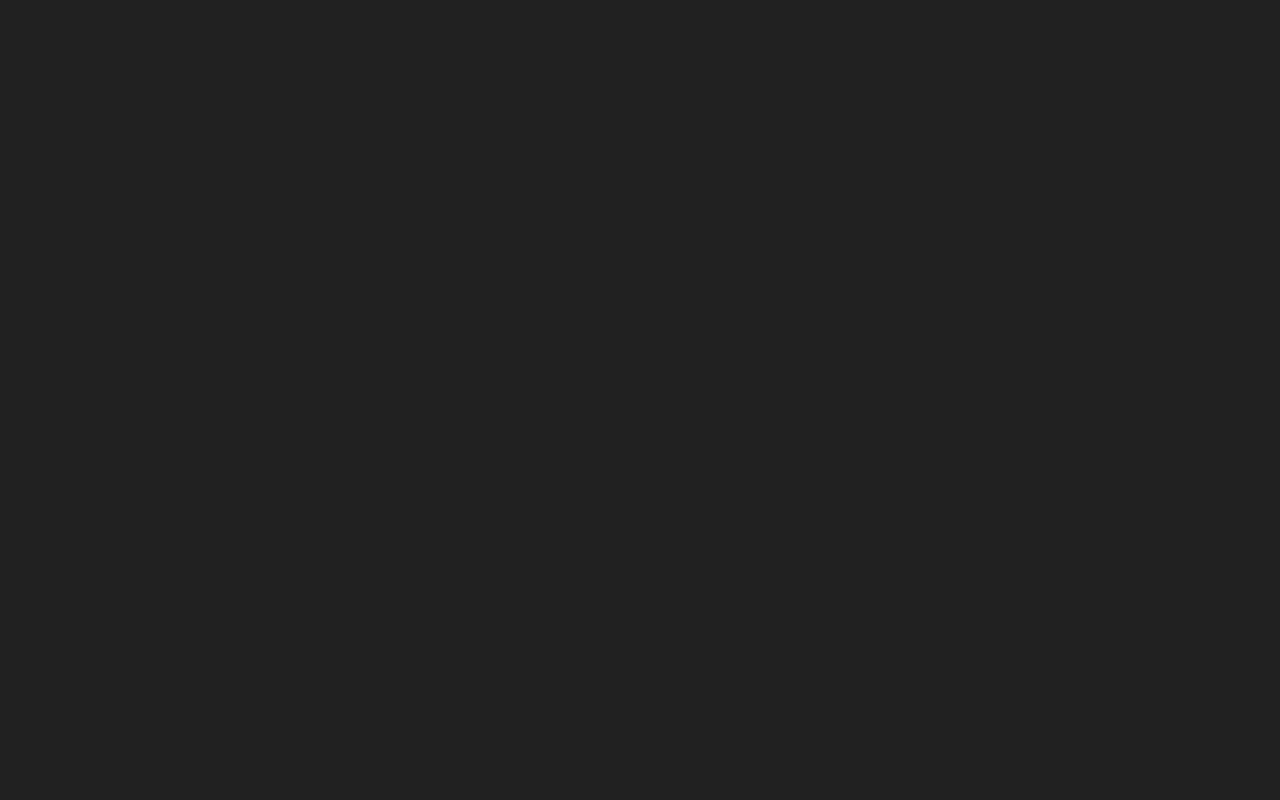
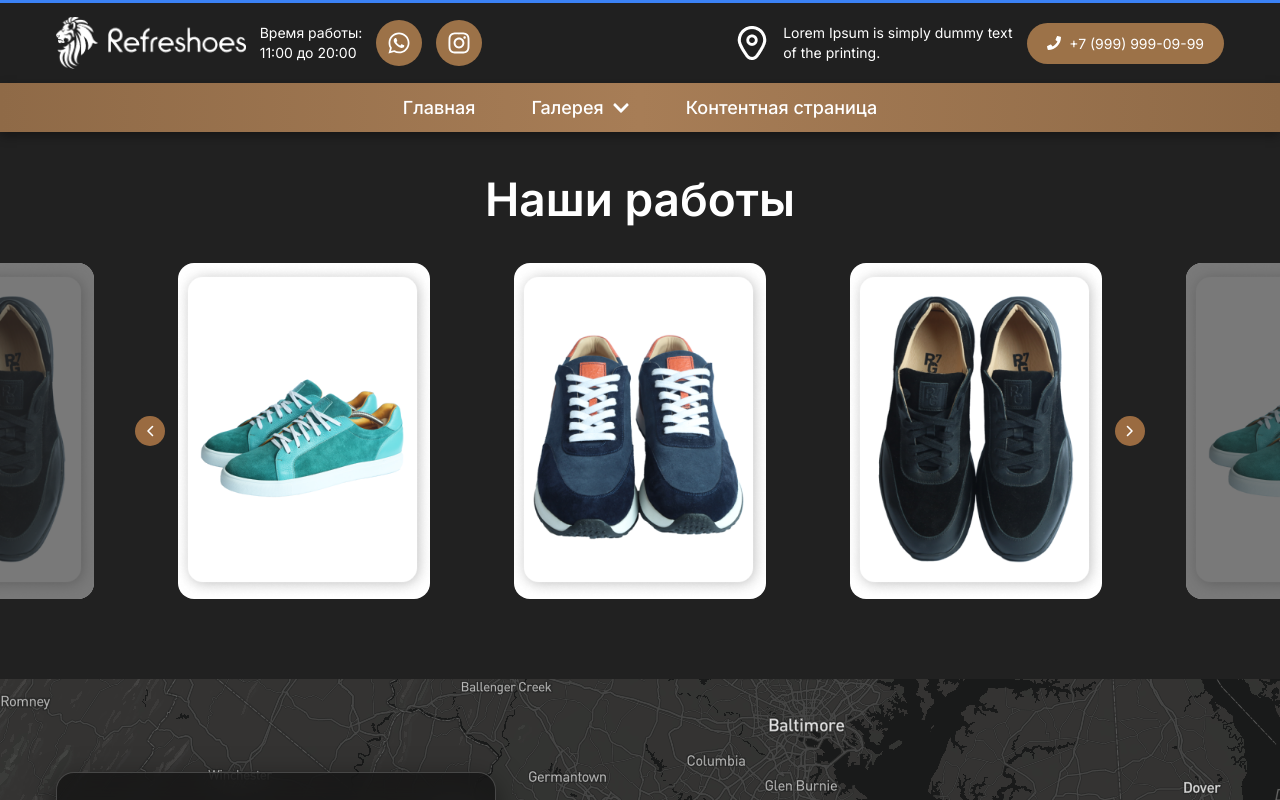
Before and after one commit to dilshodmahmaraimov22-ux/Shoes, a React (Vite) app: page /About in a window 1280 px wide. Before the commit this address had no page. Shown: the top 800 px of the page. Built offline with nearby package versions, Linux system fonts and the light colour scheme.

Commit message:
swipe2 qoshdim

```diff
--- a/src/App.jsx
+++ b/src/App.jsx
@@ -4,6 +4,7 @@ import Layout from './Components/Layout/Layout'
 import Rasm from './Pages/Rasm/Rasm'
 import Video from './Pages/Video/Video'
 import Home from './Pages/Home/Home'
+import About from './Pages/About/About'
 
  const App = () => {
    return (
@@ -14,6 +15,7 @@ import Home from './Pages/Home/Home'
                                <Route path='/' element={<Home/>}/>
                                <Route path='/Rasm' element={<Rasm/>}/>
                                <Route path='/Video' element={<Video/>}/>
+                               <Route path='/About' element={<About/>}/>
                          </Route>
                   </Routes>
     </BrowserRouter>
--- a/src/Components/Header/Header.jsx
+++ b/src/Components/Header/Header.jsx
@@ -42,6 +42,7 @@ const Header = () => {
               <div className="nav__menu">
                 <Link to="/video" onClick={() => setOpen(false)}>Видео галерея</Link>
                 <Link to="/rasm" onClick={() => setOpen(false)}>Фото галерея</Link>
+                <Link to="/about" onClick={() => setOpen(false)}>About</Link>
                 <Link to="/" onClick={() => setOpen(false)}>Home</Link>
               </div>
             )}
--- /dev/null
+++ b/src/Components/Swipe2/Swipe2.css
@@ -0,0 +1,165 @@
+@import url('https://fonts.googleapis.com/css2?family=Inter:wght@400;600;700&display=swap');
+
+:root {
+  --bg: #212121;
+  --accent: #9a6b41;
+}
+
+.swipe2 {
+  --w: 252px;
+  --gap: 84px;
+  --step: calc(var(--w) + var(--gap));
+
+  background: var(--bg);
+  color: #fff;
+  font-family: 'Inter', system-ui, -apple-system, 'Segoe UI', Roboto, sans-serif;
+  padding: 40px 0 80px;
+  overflow: hidden;
+}
+
+.container {
+  width: 100%;
+  max-width: 1200px;
+  margin: 0 auto;
+  padding: 0 16px;
+}
+
+.swipe2__title {
+  margin: 0 0 36px;
+  text-align: center;
+  font-size: clamp(28px, 3vw + 12px, 46px);
+  font-weight: 600;
+  line-height: 1.2;
+}
+
+.swipe2__viewport {
+  position: relative;
+  width: 100%;
+  touch-action: pan-y;
+}
+
+.swipe2__track {
+  position: relative;
+  height: calc(var(--w) * 4 / 3);
+}
+
+.swipe2__slide {
+  position: absolute;
+  top: 0;
+  left: 50%;
+  width: var(--w);
+  height: 100%;
+  border-radius: 16px;
+  overflow: hidden;
+  background: #fff;
+  transform: translateX(calc(-50% + var(--off) * var(--step)));
+  transition: transform 0.45s ease;
+  user-select: none;
+}
+
+.swipe2__slide img {
+  width: 100%;
+  height: 100%;
+  object-fit: cover;
+  display: block;
+}
+
+.swipe2__slide::after {
+  content: '';
+  position: absolute;
+  inset: 0;
+  background: rgba(33, 33, 33, 0.6);
+  opacity: 0;
+  transition: opacity 0.45s ease;
+  pointer-events: none;
+}
+
+.swipe2__slide[data-dim='true']::after {
+  opacity: 1;
+}
+
+.swipe2__btn {
+  position: absolute;
+  top: 50%;
+  z-index: 2;
+  display: flex;
+  align-items: center;
+  justify-content: center;
+  width: 30px;
+  height: 30px;
+  padding: 0;
+  border: 0;
+  border-radius: 50%;
+  background: var(--accent);
+  color: #fff;
+  cursor: pointer;
+  transform: translate(-50%, -50%);
+  transition: filter 0.2s ease;
+}
+
+.swipe2__btn:hover {
+  filter: brightness(1.15);
+}
+
+.swipe2__btn:focus-visible {
+  outline: 2px solid #fff;
+  outline-offset: 2px;
+}
+
+.swipe2__btn--prev {
+  left: calc(50% - var(--step) * 1.5 + 14px);
+}
+
+.swipe2__btn--next {
+  left: calc(50% + var(--step) * 1.5 - 14px);
+}
+
+@media (max-width: 1024px) {
+  .swipe2 {
+    --w: 200px;
+    --gap: 40px;
+  }
+}
+
+@media (max-width: 768px) {
+  .swipe2 {
+    --w: 170px;
+    --gap: 24px;
+    padding: 32px 0 56px;
+  }
+
+  .swipe2__title {
+    margin-bottom: 24px;
+  }
+}
+
+@media (max-width: 560px) {
+  .swipe2 {
+    --w: min(68vw, 280px);
+    --gap: 14px;
+  }
+
+  .swipe2__slide:not([data-off='0'])::after {
+    opacity: 1;
+  }
+
+  .swipe2__btn {
+    transform: translateY(-50%);
+  }
+
+  .swipe2__btn--prev {
+    left: 8px;
+  }
+
+  .swipe2__btn--next {
+    left: auto;
+    right: 8px;
+  }
+}
+
+@media (prefers-reduced-motion: reduce) {
+  .swipe2__slide,
+  .swipe2__slide::after {
+    transition: none;
+  }
+}
--- /dev/null
+++ b/src/Components/Swipe2/Swipe2.jsx
@@ -0,0 +1,75 @@
+import React, { useRef, useState } from 'react'
+import foto1 from '../Images/foto1.png'
+import foto2 from '../Images/foto2.png'
+import foto3 from '../Images/foto3.png'
+import './Swipe2.css'
+
+const SLIDES = [foto1, foto2, foto3]
+
+const OFFSETS = [-4, -3, -2, -1, 0, 1, 2, 3, 4]
+
+const Swipe2 = () => {
+  const [current, setCurrent] = useState(0)
+  const touchX = useRef(null)
+  const total = SLIDES.length
+
+  const prev = () => setCurrent((c) => c - 1)
+  const next = () => setCurrent((c) => c + 1)
+
+  const onTouchStart = (e) => {
+    touchX.current = e.touches[0].clientX
+  }
+
+  const onTouchEnd = (e) => {
+    if (touchX.current === null) return
+    const diff = e.changedTouches[0].clientX - touchX.current
+    if (Math.abs(diff) > 40) diff > 0 ? prev() : next()
+    touchX.current = null
+  }
+
+  return (
+    <>
+      <div className="swipe2">
+        <div className="container">
+          <div className="swipe2__container">
+            <h1 className="swipe2__title">Наши работы</h1>
+          </div>
+        </div>
+
+        <div className="swipe2__viewport" onTouchStart={onTouchStart} onTouchEnd={onTouchEnd}>
+          <div className="swipe2__track">
+            {OFFSETS.map((off) => {
+              const n = current + off
+              const img = SLIDES[((n % total) + total) % total]
+              return (
+                <div
+                  key={n}
+                  className="swipe2__slide"
+                  data-off={off}
+                  data-dim={Math.abs(off) >= 2}
+                  style={{ '--off': off }}
+                >
+                  <img src={img} alt={`Rasm ${((n % total) + total) % total + 1}`} draggable="false" />
+                </div>
+              )
+            })}
+          </div>
+
+          <button type="button" className="swipe2__btn swipe2__btn--prev" onClick={prev} aria-label="Oldingi">
+            <svg width="8" height="12" viewBox="0 0 8 12" fill="none" aria-hidden="true">
+              <path d="M6.5 1.5L2 6L6.5 10.5" stroke="currentColor" strokeWidth="1.6" strokeLinecap="round" strokeLinejoin="round" />
+            </svg>
+          </button>
+
+          <button type="button" className="swipe2__btn swipe2__btn--next" onClick={next} aria-label="Keyingi">
+            <svg width="8" height="12" viewBox="0 0 8 12" fill="none" aria-hidden="true">
+              <path d="M1.5 1.5L6 6L1.5 10.5" stroke="currentColor" strokeWidth="1.6" strokeLinecap="round" strokeLinejoin="round" />
+            </svg>
+          </button>
+        </div>
+      </div>
+    </>
+  )
+}
+
+export default Swipe2
--- a/src/Components/Vid/Vid.css
+++ b/src/Components/Vid/Vid.css
@@ -18,7 +18,6 @@
   padding: 0 16px;
 }
 
-/* ---------- sarlavha ---------- */
 .vid__title {
   margin: 0 0 40px;
   text-align: center;
@@ -27,7 +26,6 @@
   line-height: 1.2;
 }
 
-/* ---------- to'r ---------- */
 .vid__list {
   display: grid;
   grid-template-columns: repeat(3, 1fr);
@@ -62,7 +60,6 @@
   line-height: 21px;
 }
 
-/* ---------- Show more ---------- */
 .vid__more {
   display: flex;
   justify-content: center;
@@ -88,7 +85,6 @@
   outline-offset: 4px;
 }
 
-/* ---------- RESPONSIVE ---------- */
 @media (max-width: 1024px) {
   .vid__list {
     gap: 48px 32px;
--- a/src/Components/Vid/Vid.jsx
+++ b/src/Components/Vid/Vid.jsx
@@ -6,7 +6,6 @@ import './Vid.css'
 const TEXT =
   'Lorem Ipsum is simply dummy text of the printing and typesetting industry. Lorem Ipsum has been the.'
 
-// 9 ta video. Har biriga o'z rasmi va havolasini berish mumkin.
 const VIDEOS = Array.from({ length: 9 }, (_, i) => ({
   id: i + 1,
   img: vid,
--- /dev/null
+++ b/src/Pages/About/About.jsx
@@ -0,0 +1,12 @@
+import React from 'react'
+import Swipe2 from '../../Components/Swipe2/Swipe2'
+
+const About = () => {
+  return (
+    <>
+    <Swipe2/>
+    </>
+  )
+}
+
+export default About
```
